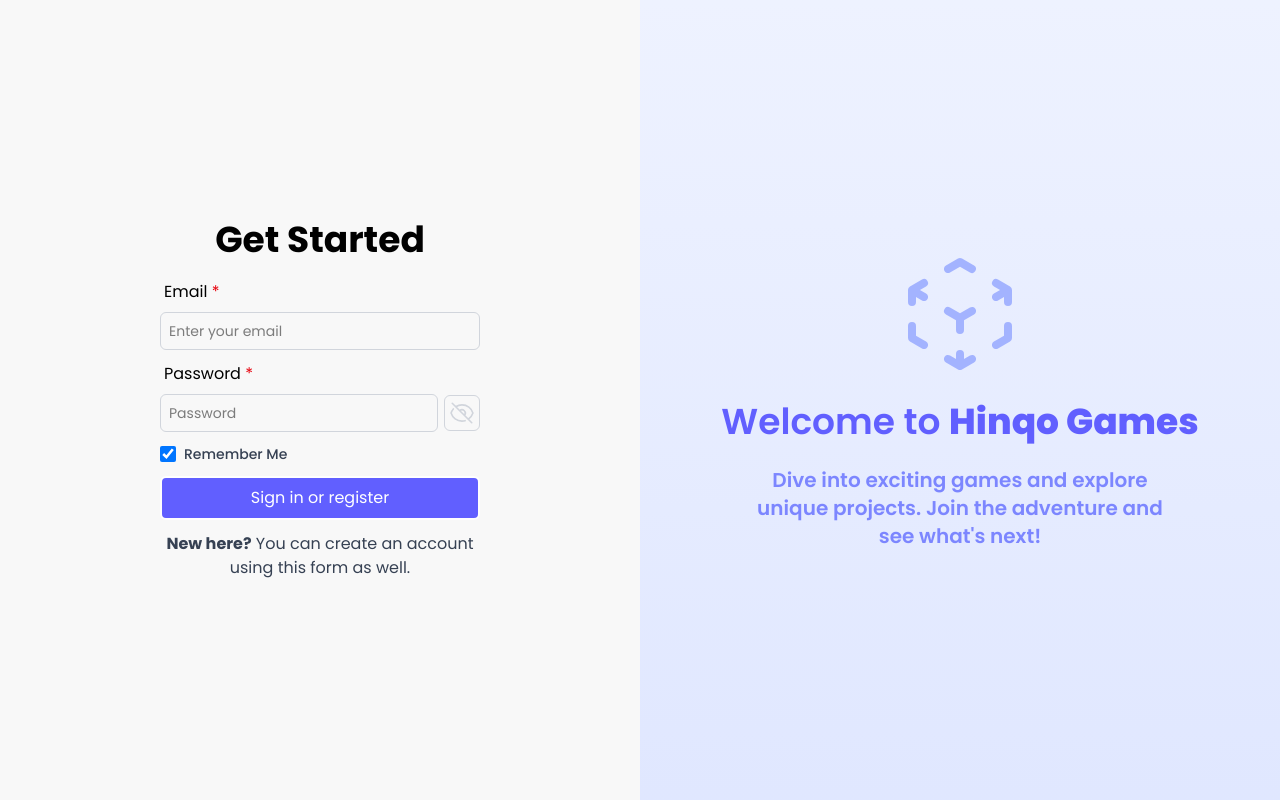
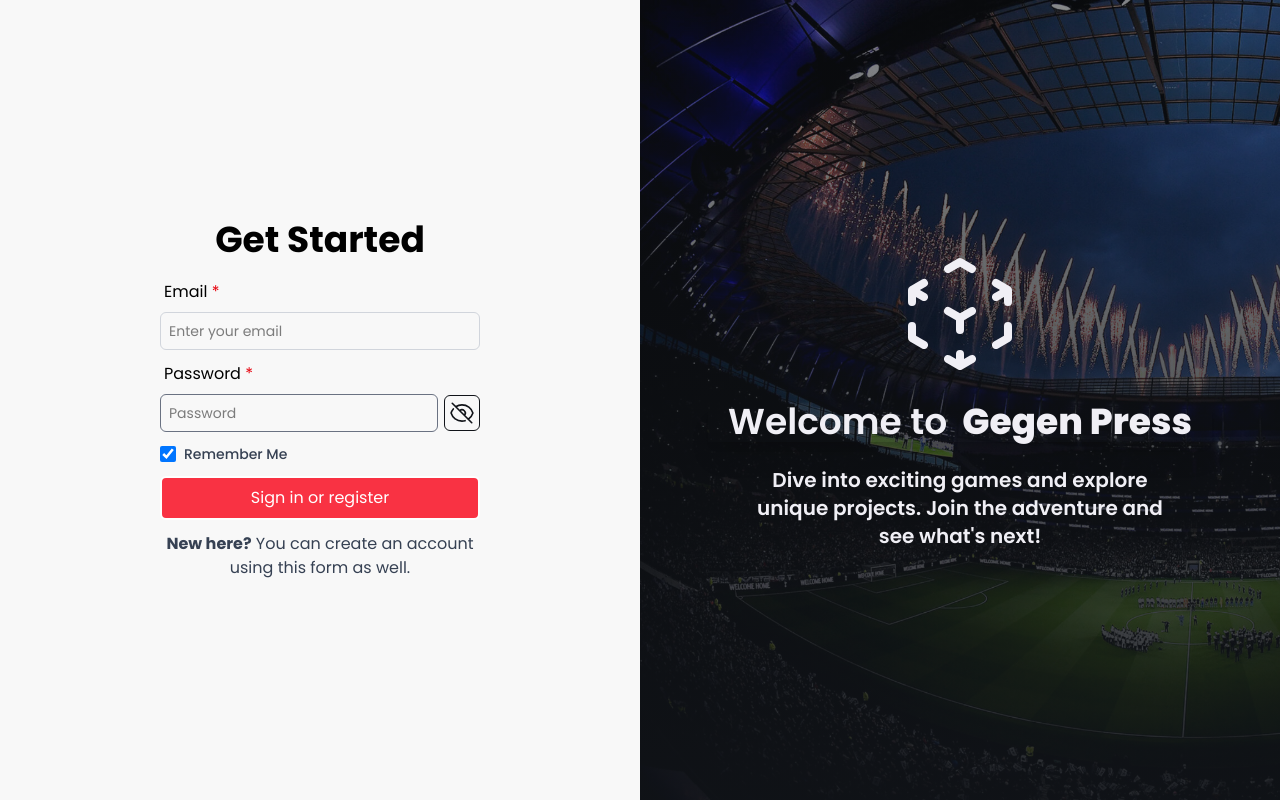
Before and after one commit to Alex-Tinoco/gegenpress, a Next.js app: page /auth in a window 1280 px wide. Built offline with nearby package versions, Linux system fonts and the light colour scheme.

Commit message:
gegenpress

```diff
--- a/src/components/auth/PasswordInput.tsx
+++ b/src/components/auth/PasswordInput.tsx
@@ -28,7 +28,7 @@
         <input
           type={visibility[name] ? "text" : "password"}
           placeholder={`${label}`}
-          className={`w-full rounded-md border border-gray-300 p-2 text-sm hover:bg-gray-100 focus:border-indigo-500 ${
+          className={`w-full rounded-md border border-gray-500 p-2 text-sm hover:bg-gray-200/60 focus:border-dark ${
             errors[name] ? "border border-red-500" : ""
           }`}
           onChange={handleChange}
@@ -36,9 +36,9 @@
         />
         <div onClick={() => togglePasswordVisibility(name)}>
           {visibility[name] ? (
-            <EyeIcon className="h-9 cursor-pointer rounded-md border border-gray-300 p-1 text-gray-300 hover:bg-gray-100" />
+            <EyeIcon className="h-9 cursor-pointer rounded-md border border-dark p-1 text-dark hover:bg-gray-200/60" />
           ) : (
-            <EyeSlashIcon className="h-9 cursor-pointer rounded-md border border-gray-300 p-1 text-gray-300 hover:bg-gray-100" />
+            <EyeSlashIcon className="h-9 cursor-pointer rounded-md border border-dark p-1 text-dark hover:bg-gray-200/60" />
           )}
         </div>
       </div>
--- a/src/components/auth/createaccount.tsx
+++ b/src/components/auth/createaccount.tsx
@@ -79,16 +79,17 @@
   };
 
   return (
-    <div className="absolute top-0 left-0 z-10 flex h-screen w-screen items-center justify-center">
+    <div className="absolute top-0 left-0 z-10 flex h-screen w-screen items-center justify-center ">
       <div className="absolute h-full w-full backdrop-blur-md" />
-      <div className="relative flex flex-col items-center justify-center gap-5 rounded-md bg-white/70 p-8 shadow-md md:w-auto">
-        <button className="p-3 text-black">
-          <XMarkIcon className="cursor-pointer text-6xl text-black" />{" "}
+      <button onClick={()=> setRegisterPopUpOpen("closed")} className="w-full h-full"></button>
+      <div className="relative flex flex-col items-center justify-center gap-5 rounded-xl bg-white/80 p-8 shadow-md md:w-auto">
+        <button className="p-3 text-dark">
+          <XMarkIcon className="cursor-pointer text-6xl text-dark" />{" "}
         </button>
         <h1 className="text-lg font-bold md:text-4xl">
           Confirm account creation
         </h1>
-        <p className="text-s w-2/3 text-center text-gray-500">
+        <p className="text-s w-2/3 text-center text-dark">
           It looks like you haven't created an account yet. Simply confirm your
           password to create one.
         </p>
@@ -100,7 +101,7 @@
             <input
               type="text"
               defaultValue={formData.email}
-              className={`w-full rounded-md border-1 border-gray-300 bg-gray-100 p-2 text-sm focus:border-indigo-500`}
+              className={`w-full rounded-md border-1 border-gray-500 bg-gray-300 p-2 text-sm `}
               name="email"
               disabled
             />
@@ -114,7 +115,7 @@
           />
           <button
             type="submit"
-            className="bg-main flex w-full cursor-pointer items-center justify-center rounded-md border-2 py-2 text-white hover:bg-indigo-600"
+            className="bg-main flex w-full cursor-pointer items-center justify-center rounded-md border-2 py-2 text-light hover:bg-main-darker border-gray-200"
           >
             Create account
           </button>
--- a/src/components/auth/heroimage.tsx
+++ b/src/components/auth/heroimage.tsx
@@ -2,15 +2,17 @@
 
 export default function HeroImage() {
   return (
-    <div className="light flex h-screen w-full flex-col items-center justify-center gap-6 bg-gradient-to-t from-indigo-100 to-indigo-50 font-semibold">
-      <CubeTransparentIcon className="h-32 w-32 text-indigo-300" />
-      <h1 className="text-main px-5 text-center text-4xl">
-        Welcome to <span className="font-extrabold">Hinqo Games</span>
+    <div className="bg-[url(/places_images/bg.jpg)] w-full h-full bg-cover">
+      <div className="light flex h-screen w-full flex-col items-center justify-center gap-6 bg-gradient-to-t from-dark/90 to-dark/50 font-semibold bg-op">
+      <CubeTransparentIcon className="h-32 w-32 text-light" />
+      <h1 className="text-light px-5 text-center text-4xl flex flex-row gap-2 shadow-xl">
+        Welcome to <strong className="font-extrabold"><p className="text-light inline">&nbsp;Gegen</p> Press</strong>
       </h1>
-      <p className="w-2/3 text-center text-xl whitespace-normal text-indigo-400">
+      <p className="w-2/3 text-center text-xl whitespace-normal text-light">
         Dive into exciting games and explore unique projects. Join the adventure
         and see what's next!
       </p>
+      </div>
     </div>
   );
 }
--- a/src/components/auth/login.tsx
+++ b/src/components/auth/login.tsx
@@ -144,7 +144,7 @@
             <input
               type="text"
               placeholder="Enter your email"
-              className={`w-full rounded-md border-1 border-gray-300 p-2 text-sm hover:bg-gray-100 focus:border-indigo-500${errors.email && "border-1 border-red-500"}`}
+              className={`w-full rounded-md border-1 border-gray-300 p-2 text-sm hover:bg-gray-200/60 focus:border-dark ${errors.email && "border-1 border-red-500"}`}
               onChange={handleChange}
               name="email"
             />
--- a/src/tailwind.css
+++ b/src/tailwind.css
@@ -2,9 +2,12 @@
 @import "tailwindcss";
 @theme {
   --font-poppins: "Poppins", sans-serif;
-  --color-main: #615fff;
-  --color-main-lighter: #7c86ff;
-  --color-main-darker: #4f39f6;
+  --color-main: #f93243;
+  --color-main-lighter: #f5515f;
+  --color-main-darker: #cf1d2c;
+  --color-secondary: #d8d8da;
+  --color-light: #f0eff5;
+  --color-dark: #111419;
 }
 @plugin "daisyui" {
   themes: acid --default;
```
Also changed, not shown: public/places_images/bg.jpg (added).
